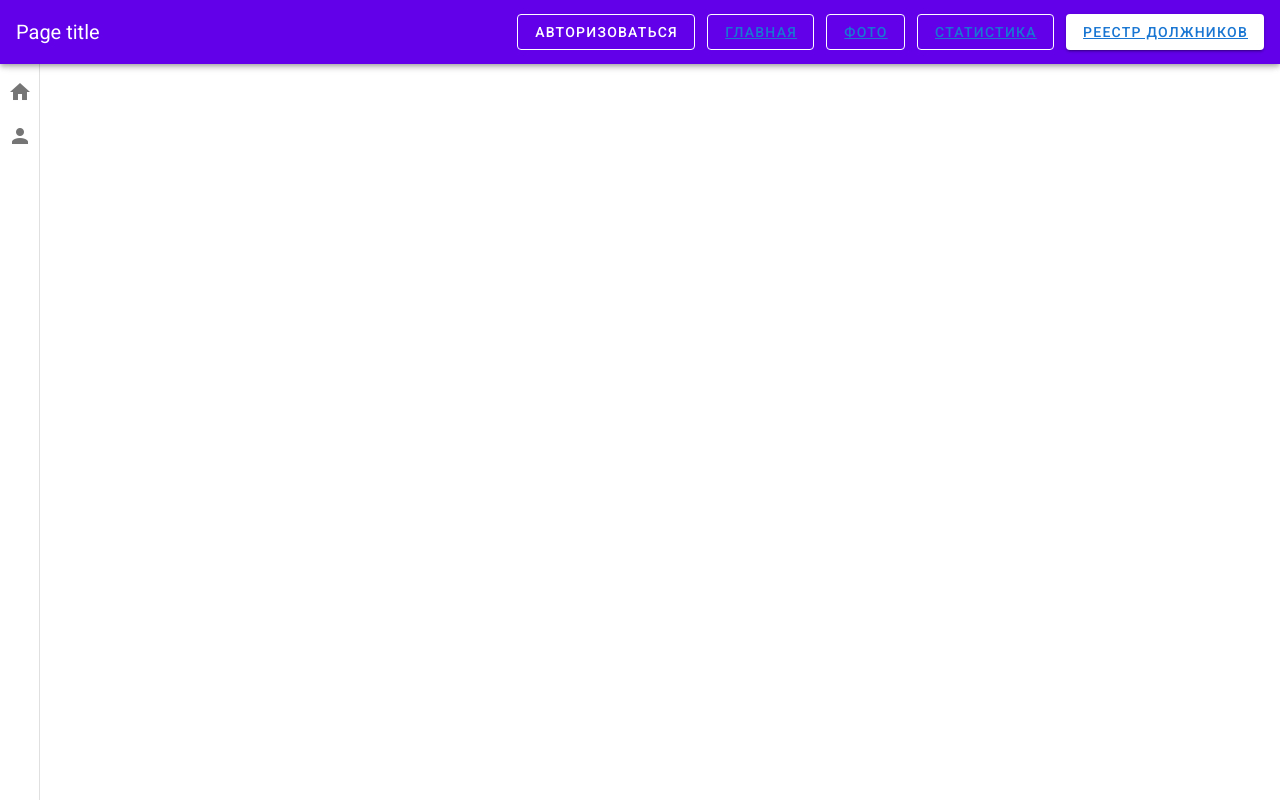
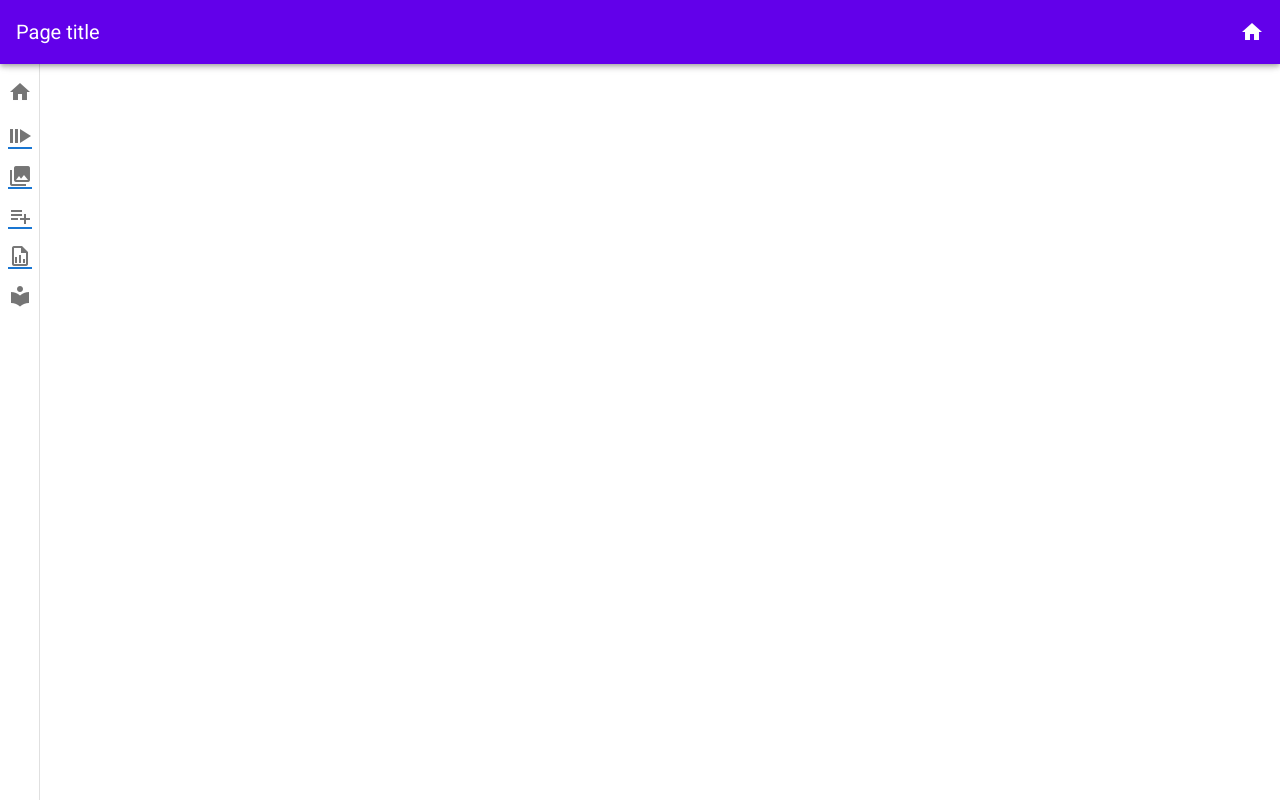
Before and after one commit to Maks1842/crm_front, a Vue app: page / in a window 1280 px wide. Built offline with nearby package versions, Linux system fonts and the light colour scheme; no server answers.

Commit message:
TEST из  VSC в IDEA

```diff
--- a/src/components/Navbar.vue
+++ b/src/components/Navbar.vue
@@ -6,20 +6,8 @@
         <v-toolbar-title>Page title</v-toolbar-title>
 
         <v-spacer/>
-        <v-btn outlined class="ml-3" @click="getAuthenticationApi">
-          Авторизоваться
-        </v-btn>
-        <v-btn outlined class="ml-3">
-          <router-link to="/">Главная</router-link>
-        </v-btn>
-        <v-btn outlined class="ml-3">
-          <router-link to="/photo">Фото</router-link>
-        </v-btn>
-        <v-btn outlined class="ml-3">
-          <router-link to="/statistics">Статистика</router-link>
-        </v-btn>
-        <v-btn class="ml-3" color="white">
-          <router-link to="/debtors">Реестр должников</router-link>
+        <v-btn icon @click="getAuthenticationApi">
+          <v-icon>mdi-home</v-icon>
         </v-btn>
       </v-app-bar>
 
@@ -29,6 +17,7 @@
               v-model="group"
               active-class="deep-purple--text text--accent-4"
           >
+
             <v-list-item>
               <v-list-item-icon>
                 <v-icon>mdi-home</v-icon>
@@ -36,17 +25,63 @@
               <v-list-item-title>Home</v-list-item-title>
             </v-list-item>
 
+            <router-link to="/booking">
+              <v-list-item>
+                <v-list-item-icon>
+                  <v-icon>mdi-step-forward-2</v-icon>
+                </v-list-item-icon>
+                <v-list-item-title>Booking</v-list-item-title>
+              </v-list-item>
+            </router-link>
+
+            <router-link to="/photo">
+              <v-list-item>
+                <v-list-item-icon>
+                  <v-icon>mdi-image-multiple</v-icon>
+                </v-list-item-icon>
+                <v-list-item-title>Фотографии</v-list-item-title>
+              </v-list-item>
+            </router-link>
+
+            <router-link to="/debtors">
+              <v-list-item>
+                <v-list-item-icon>
+                  <v-icon>mdi-playlist-plus</v-icon>
+                </v-list-item-icon>
+                <v-list-item-title>Реестр должников</v-list-item-title>
+              </v-list-item>
+            </router-link>
+
+            <router-link to="/statistics">
+              <v-list-item>
+                <v-list-item-icon>
+                  <v-icon>mdi-file-chart-outline</v-icon>
+                </v-list-item-icon>
+                <v-list-item-title>Статистика</v-list-item-title>
+              </v-list-item>
+            </router-link>
+
             <v-list-item>
               <v-list-item-icon>
-                <v-icon>mdi-account</v-icon>
+                <v-icon>mdi-library</v-icon>
               </v-list-item-icon>
-              <v-list-item-title>Account</v-list-item-title>
+              <v-list-item-title>Библиотека</v-list-item-title>
             </v-list-item>
+
+
           </v-list-item-group>
         </v-list>
+
+
       </v-navigation-drawer>
 
     </v-row>
+
+<!--    <div style="margin:100px 0 35px 35px" >-->
+<!--      refresh= {{ tokens.refresh }}-->
+<!--      access= {{ tokens.access }}-->
+
+<!--    </div>-->
   </v-container>
 </template>
 
@@ -65,28 +100,43 @@ export default {
         password: '123456'
       }
     ],
-    tok: {},
+    tokens: '',
 
   }),
-  mounted() {
-    this.getAuthenticationApi()
-  },
   methods: {
     getAuthenticationApi() {
       let username = this.userAuthentication[0].username;
       let password = this.userAuthentication[0].password;
 
-      this.axios.post('http://localhost:8000/api/v1/auth/token/', {"username": username, "password": password})
-          .then(response => this.tok = response.data)
-        this.authStore.tokens.push(this.tok)
-      }
+//Авторизация, получение refresh и access токенов
+      const t = this.axios.post('http://localhost:8000/api/v1/auth/token/', {"username": username, "password": password})
+          .then(response => this.tokens = response.data);
+
+      (async () => {
+        const meta = await t;
+        this.authStore.access.push(meta.access);
+
+      })();
+
+      //Отправляю refresh токен, чтобы получить новый access. С задержкой (1 минута = 60000)
+      setInterval(async () => {
+        //Очищаю store от предыдущих записей
+        useAuthStore().$reset();
+
+        const tA= this.axios.post('http://localhost:8000/api/v1/auth/token/refresh/', {"refresh": this.tokens.refresh,})
+            .then(response => response.data);
+
+        const tokAccess = await tA;
+        this.authStore.access.push(tokAccess.access);
+        // console.log("access 2 =" + tokAccess.access);
+      }, 300000)
     }
   }
+}
 
 </script>
 
 <style scoped>
 
 
-
 </style>
```
